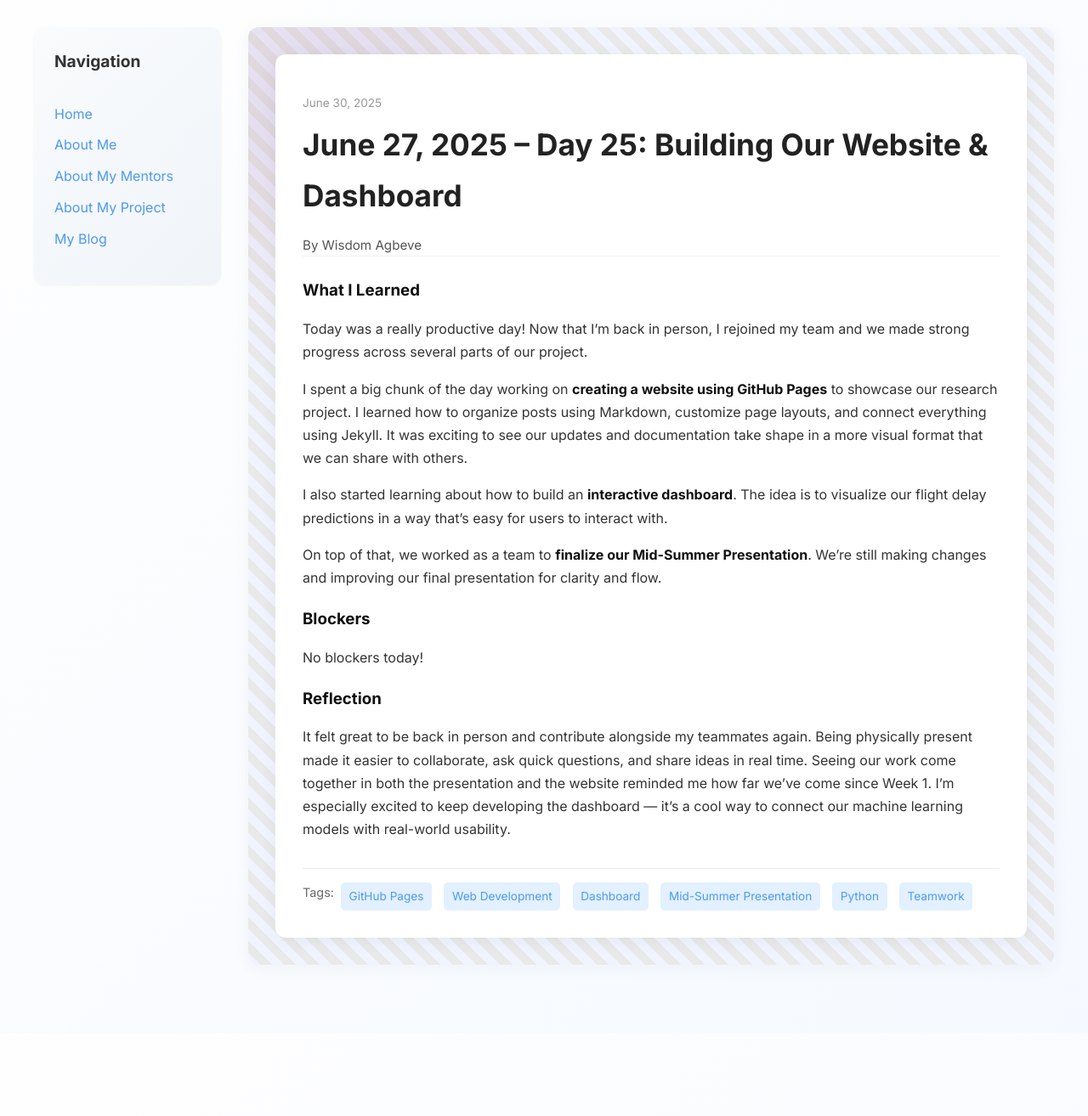
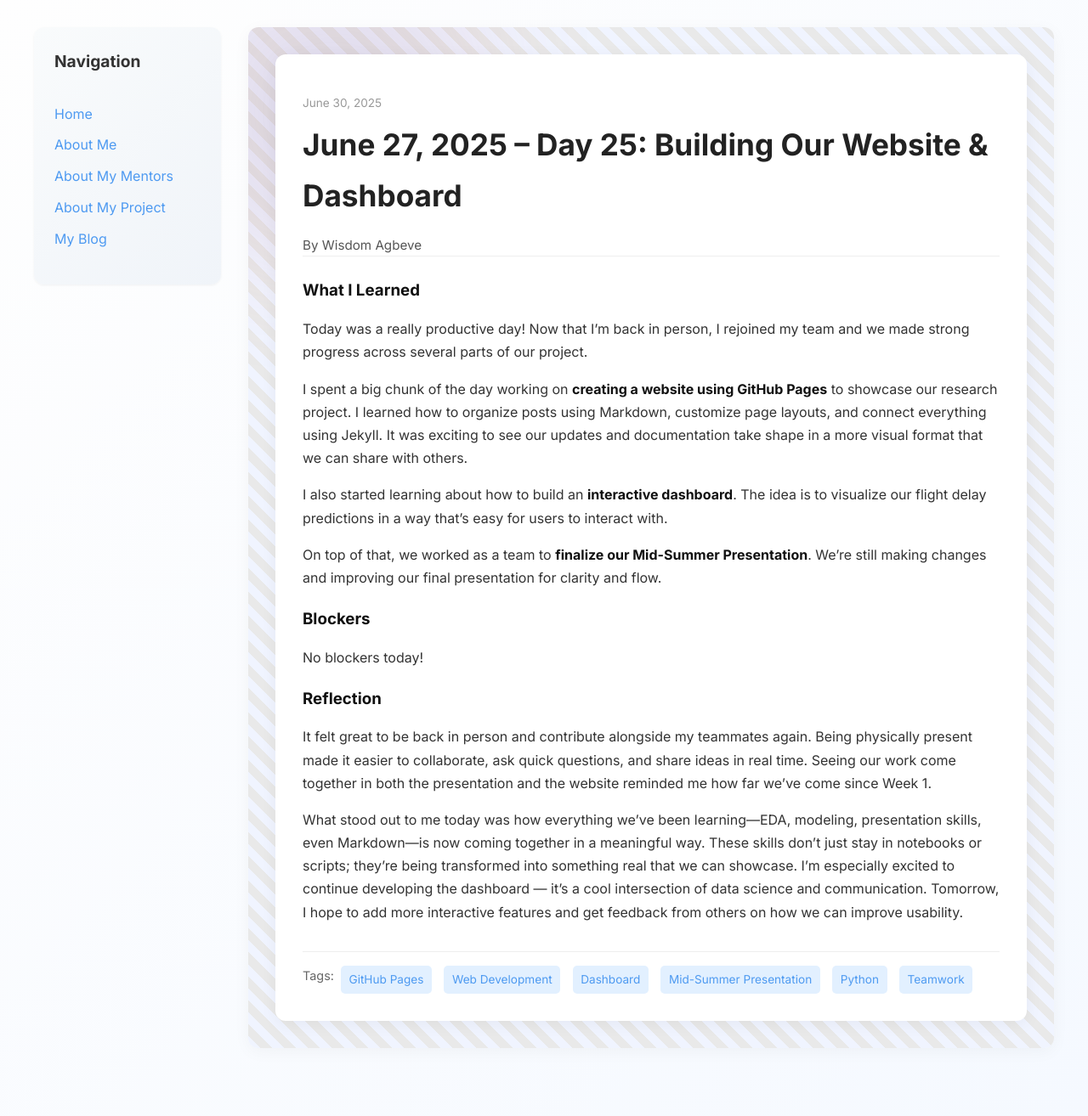
Before and after one commit to wisdomagbeve01/wisdomagbeve01.github.io, a Jekyll site: the page built from _posts/2025-06-30-day-25.md, in a window 1280 px wide. Shown: the whole page at 85% size. Built offline with Jekyll 4.4.1, drawn with Linux system fonts in a browser that asks for light colours; before the commit the page ends 1216 px from its top, so only the background shows below that.

Commit message:
Update 2025-06-30-day-25.md

```diff
--- a/_posts/2025-06-30-day-25.md
+++ b/_posts/2025-06-30-day-25.md
@@ -19,5 +19,7 @@ blockers: |
   No blockers today!
 
 reflection: |
-  It felt great to be back in person and contribute alongside my teammates again. Being physically present made it easier to collaborate, ask quick questions, and share ideas in real time. Seeing our work come together in both the presentation and the website reminded me how far we’ve come since Week 1. I’m especially excited to keep developing the dashboard — it’s a cool way to connect our machine learning models with real-world usability.
+  It felt great to be back in person and contribute alongside my teammates again. Being physically present made it easier to collaborate, ask quick questions, and share ideas in real time. Seeing our work come together in both the presentation and the website reminded me how far we’ve come since Week 1.
+
+  What stood out to me today was how everything we’ve been learning—EDA, modeling, presentation skills, even Markdown—is now coming together in a meaningful way. These skills don’t just stay in notebooks or scripts; they’re being transformed into something real that we can showcase. I’m especially excited to continue developing the dashboard — it’s a cool intersection of data science and communication. Tomorrow, I hope to add more interactive features and get feedback from others on how we can improve usability.
 ---
```
